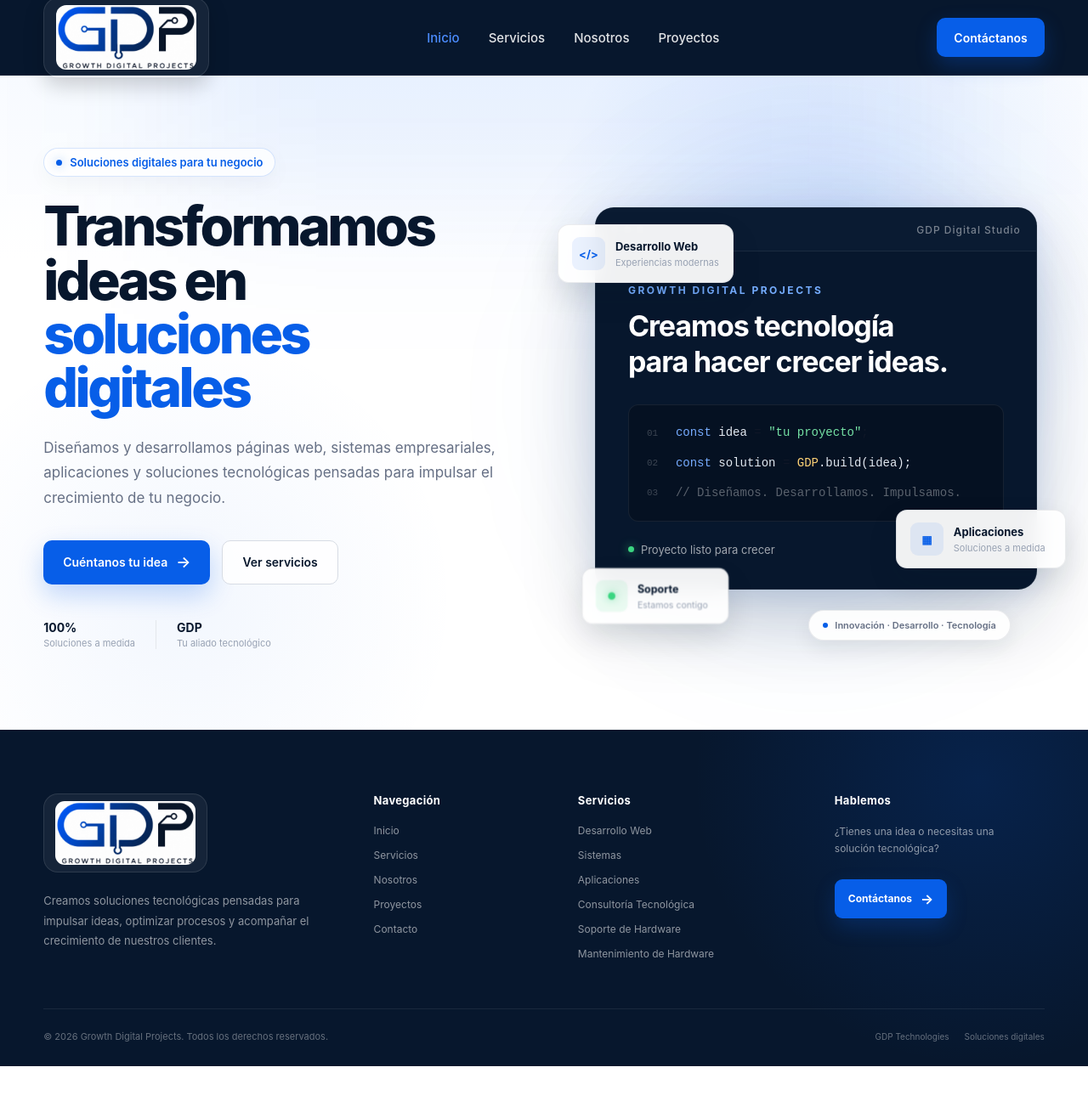
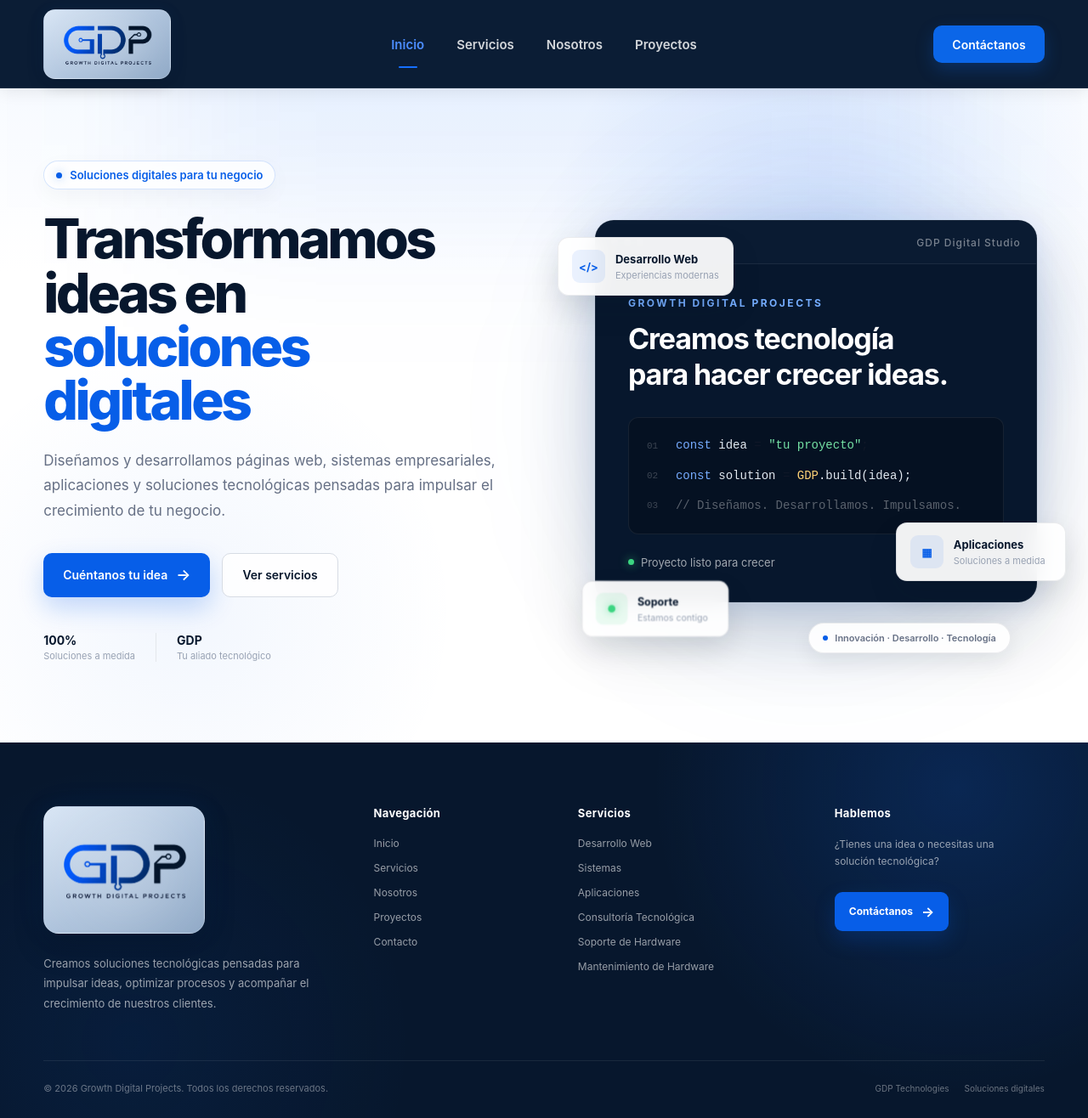
Before and after one commit to dylanpc25/GDP-Technologies, a React (Vite) app: page / in a window 1280 px wide. Shown: the whole page at 85% size. Before the commit the page ends 1255 px from the top, so only its background shows below. Built offline with nearby package versions, Linux system fonts and the light colour scheme.

Commit message:
Mejoras en diseno y conexion de botones

```diff
--- a/src/components/Footer/Footer.module.css
+++ b/src/components/Footer/Footer.module.css
@@ -1,11 +1,21 @@
+/* ==============================
+   FOOTER
+================================ */
+
 .footer {
   width: 100%;
+
   padding: 75px 0 28px;
 
   background:
     radial-gradient(
-      circle at 90% 15%,
-      rgba(7, 94, 232, 0.16),
+      circle at 88% 12%,
+      rgba(22, 112, 255, 0.18),
+      transparent 30%
+    ),
+    radial-gradient(
+      circle at 12% 80%,
+      rgba(11, 102, 232, 0.08),
       transparent 28%
     ),
     #07172d;
@@ -15,65 +25,141 @@
 
 .container {
   width: min(1200px, 92%);
+
   margin: 0 auto;
 }
 
-/* =========================
+/* ==============================
    PARTE SUPERIOR
-========================= */
+================================ */
 
 .top {
   display: grid;
-  grid-template-columns: 1.35fr 0.75fr 1fr 1fr;
+
+  grid-template-columns:
+    1.35fr
+    0.75fr
+    1fr
+    1fr;
 
   gap: 55px;
 
   align-items: start;
 }
 
-/* =========================
+/* ==============================
    MARCA
-========================= */
+================================ */
 
 .brand {
   max-width: 330px;
 }
 
+/*
+  Tarjeta del logo.
+
+  Se aclara el fondo para que la P
+  oscura del logo tenga suficiente
+  contraste.
+*/
 .logoBox {
-  width: fit-content;
+  position: relative;
 
-  display: inline-flex;
+  width: 190px;
+  height: 150px;
+
+  display: flex;
   align-items: center;
   justify-content: center;
 
-  margin-bottom: 22px;
-  padding: 8px 13px;
+  margin-bottom: 24px;
 
-  border: 1px solid rgba(255, 255, 255, 0.1);
-  border-radius: 17px;
+  padding: 14px 16px;
 
-  background: rgba(255, 255, 255, 0.06);
+  overflow: hidden;
+
+  border: 1px solid rgba(255, 255, 255, 0.16);
+
+  border-radius: 18px;
+
+  background:
+    linear-gradient(
+      145deg,
+      #d9e6f5 0%,
+      #aec3dc 55%,
+      #91aac7 100%
+    );
+
+  box-shadow:
+    0 16px 35px rgba(0, 0, 0, 0.22),
+    0 0 35px rgba(22, 112, 255, 0.08);
+
+  transition:
+    transform 0.25s ease,
+    box-shadow 0.25s ease;
 }
 
+.logoBox:hover {
+  transform: translateY(-3px);
+
+  box-shadow:
+    0 20px 42px rgba(0, 0, 0, 0.28),
+    0 0 40px rgba(22, 112, 255, 0.12);
+}
+
+/* Glow interior */
+.logoBox::before {
+  content: "";
+
+  position: absolute;
+
+  width: 120px;
+  height: 120px;
+
+  top: 50%;
+  left: 50%;
+
+  transform: translate(-50%, -50%);
+
+  border-radius: 50%;
+
+  background: rgba(255, 255, 255, 0.2);
+
+  filter: blur(35px);
+
+  pointer-events: none;
+}
+
+/* Logo */
 .logo {
+  position: relative;
+
+  z-index: 1;
+
   width: 165px;
   height: auto;
 
-  border-radius: 11px;
+  display: block;
+
+  object-fit: contain;
+
+  border-radius: 0;
 }
 
 .brand p {
   max-width: 320px;
 
-  color: rgba(255, 255, 255, 0.55);
+  margin: 0;
+
+  color: rgba(255, 255, 255, 0.6);
 
   font-size: 13px;
   line-height: 1.8;
 }
 
-/* =========================
+/* ==============================
    COLUMNAS
-========================= */
+================================ */
 
 .column {
   display: flex;
@@ -83,7 +169,7 @@
 }
 
 .column h3 {
-  margin-bottom: 8px;
+  margin: 0 0 8px;
 
   color: #ffffff;
 
@@ -96,10 +182,12 @@
 .column a {
   width: fit-content;
 
-  color: rgba(255, 255, 255, 0.55);
+  color: rgba(255, 255, 255, 0.58);
 
   font-size: 12px;
   line-height: 1.5;
+
+  text-decoration: none;
 
   transition:
     color 0.2s ease,
@@ -112,31 +200,37 @@
   transform: translateX(3px);
 }
 
+/* ==============================
+   CONTACTO
+================================ */
+
 .contactText {
   max-width: 230px;
 
-  margin-bottom: 9px;
+  margin: 0 0 9px;
 
-  color: rgba(255, 255, 255, 0.55);
+  color: rgba(255, 255, 255, 0.58);
 
   font-size: 12px;
   line-height: 1.7;
 }
 
-/* =========================
-   BOTÓN
-========================= */
+/* ==============================
+   BOTÓN CONTACTO
+================================ */
 
 .column .contactButton {
   width: fit-content;
 
   display: inline-flex;
   align-items: center;
+  justify-content: center;
 
   gap: 10px;
 
   margin-top: 5px;
-  padding: 11px 16px;
+
+  padding: 11px 17px;
 
   border-radius: 9px;
 
@@ -147,19 +241,26 @@
   font-size: 12px;
   font-weight: 700;
 
-  box-shadow: 0 10px 24px rgba(7, 94, 232, 0.22);
+  text-decoration: none;
+
+  box-shadow:
+    0 10px 24px rgba(7, 94, 232, 0.22);
 
   transition:
     transform 0.2s ease,
+    background 0.2s ease,
     box-shadow 0.2s ease;
 }
 
 .column .contactButton:hover {
   color: #ffffff;
 
+  background: #1670ff;
+
   transform: translateY(-2px);
 
-  box-shadow: 0 14px 28px rgba(7, 94, 232, 0.3);
+  box-shadow:
+    0 14px 30px rgba(7, 94, 232, 0.32);
 }
 
 .contactButton span {
@@ -172,9 +273,9 @@
   transform: translateX(3px);
 }
 
-/* =========================
+/* ==============================
    DIVISOR
-========================= */
+================================ */
 
 .divider {
   width: 100%;
@@ -185,9 +286,9 @@
   background: rgba(255, 255, 255, 0.08);
 }
 
-/* =========================
+/* ==============================
    PARTE INFERIOR
-========================= */
+================================ */
 
 .bottom {
   display: flex;
@@ -198,7 +299,9 @@
 }
 
 .bottom p {
-  color: rgba(255, 255, 255, 0.38);
+  margin: 0;
+
+  color: rgba(255, 255, 255, 0.4);
 
   font-size: 11px;
 }
@@ -211,14 +314,14 @@
 }
 
 .bottomLinks span {
-  color: rgba(255, 255, 255, 0.38);
+  color: rgba(255, 255, 255, 0.4);
 
   font-size: 10px;
 }
 
-/* =========================
+/* ==============================
    TABLET
-========================= */
+================================ */
 
 @media (max-width: 950px) {
   .footer {
@@ -234,11 +337,20 @@
   .brand {
     max-width: 420px;
   }
+
+  .logoBox {
+    width: 180px;
+    height: 140px;
+  }
+
+  .logo {
+    width: 155px;
+  }
 }
 
-/* =========================
+/* ==============================
    MOBILE
-========================= */
+================================ */
 
 @media (max-width: 600px) {
   .footer {
@@ -259,6 +371,19 @@
     max-width: 100%;
   }
 
+  .logoBox {
+    width: 175px;
+    height: 135px;
+
+    margin-bottom: 20px;
+
+    border-radius: 16px;
+  }
+
+  .logo {
+    width: 150px;
+  }
+
   .divider {
     margin: 40px 0 22px;
   }
--- a/src/components/Navbar/Navbar.module.css
+++ b/src/components/Navbar/Navbar.module.css
@@ -1,123 +1,337 @@
+/* ==============================
+   HEADER
+================================ */
+
 .header {
   position: sticky;
   top: 0;
   z-index: 1000;
 
   width: 100%;
+  height: 104px;
+
+  background: #0b1d35;
+
   border-bottom: 1px solid rgba(255, 255, 255, 0.08);
 
-  background: #07172d;
-  backdrop-filter: blur(10px);
+  box-shadow: 0 4px 18px rgba(0, 0, 0, 0.08);
 }
 
+/* ==============================
+   NAVBAR
+================================ */
+
 .navbar {
-  width: min(1200px, 92%);
-  height: 88px;
+  width: min(1180px, 92%);
+  height: 104px;
+
   margin: 0 auto;
+
+  display: grid;
+  grid-template-columns: 210px 1fr 210px;
+
+  align-items: center;
+
+  gap: 30px;
+}
+
+/* ==============================
+   LOGO
+================================ */
+
+.logoWrapper {
+  width: 190px;
+  height: 104px;
 
   display: flex;
   align-items: center;
-  justify-content: space-between;
-  gap: 32px;
-}
-
-.logoWrapper {
-  display: flex;
-  align-items: center;
-  flex-shrink: 0;
+  justify-content: flex-start;
 }
 
 .logoBox {
+  position: relative;
+
+  width: 150px;
+  height: 82px;
+
   display: flex;
   align-items: center;
   justify-content: center;
 
-  padding: 8px 14px;
+  padding: 0;
 
-  border: 1px solid rgba(255, 255, 255, 0.1);
-  border-radius: 18px;
+  overflow: hidden;
 
-  background: rgba(255, 255, 255, 0.06);
-  box-shadow: 0 10px 24px rgba(0, 0, 0, 0.18);
+  border-radius: 14px;
+
+  background: linear-gradient(
+    145deg,
+    #d9e6f5 0%,
+    #aec3dc 55%,
+    #91aac7 100%
+  );
+
+  border: 1px solid rgba(255, 255, 255, 0.14);
+
+  box-shadow:
+    0 8px 20px rgba(0, 0, 0, 0.16),
+    0 0 20px rgba(22, 112, 255, 0.06);
+
+  transition:
+    transform 0.25s ease,
+    box-shadow 0.25s ease;
 }
 
-.logoImage {
-  width: 165px;
-  height: auto;
-  display: block;
-  border-radius: 12px;
+.logoBox:hover {
+  transform: translateY(-1px);
+
+  box-shadow:
+    0 12px 26px rgba(0, 0, 0, 0.2),
+    0 0 24px rgba(22, 112, 255, 0.09);
 }
 
+/* Glow sutil */
+
+.logoBox::before {
+  content: "";
+
+  position: absolute;
+
+  width: 95px;
+  height: 55px;
+
+  top: 50%;
+  left: 50%;
+
+  transform: translate(-50%, -50%);
+
+  border-radius: 50%;
+
+  background: rgba(255, 255, 255, 0.17);
+
+  filter: blur(18px);
+
+  pointer-events: none;
+}
+
+/*
+  IMPORTANTE:
+  mantenemos el PNG completo,
+  pero ahora sí cabe dentro del header.
+*/
+
+.logoImage {
+  position: relative;
+  z-index: 1;
+
+  width: 112px;
+  height: 112px;
+
+  display: block;
+
+  object-fit: contain;
+
+  flex-shrink: 0;
+}
+
+/* ==============================
+   LINKS
+================================ */
+
 .links {
+  height: 104px;
+
   display: flex;
   align-items: center;
-  gap: 34px;
+  justify-content: center;
+
+  gap: 38px;
 }
 
 .links a {
-  color: rgba(255, 255, 255, 0.88);
+  position: relative;
+
+  height: 104px;
+
+  display: flex;
+  align-items: center;
+
+  color: rgba(255, 255, 255, 0.82);
+
   font-size: 15px;
-  font-weight: 500;
-  transition: color 0.2s ease, opacity 0.2s ease;
+  font-weight: 600;
+
+  text-decoration: none;
+
+  transition:
+    color 0.2s ease,
+    opacity 0.2s ease;
 }
 
 .links a:hover {
-  color: #4c8dff;
+  color: #ffffff;
 }
 
+/* Línea inferior */
+
+.links a::after {
+  content: "";
+
+  position: absolute;
+
+  bottom: 24px;
+  left: 50%;
+
+  width: 0;
+  height: 2px;
+
+  background: #1670ff;
+
+  border-radius: 20px;
+
+  transform: translateX(-50%);
+
+  transition: width 0.2s ease;
+}
+
+.links a:hover::after {
+  width: 22px;
+}
+
+.active {
+  color: #4c8dff !important;
+}
+
+.active::after {
+  width: 22px !important;
+}
+
+/* ==============================
+   CONTACT BUTTON
+================================ */
+
 .contactButton {
+  justify-self: end;
+
   display: inline-flex;
   align-items: center;
   justify-content: center;
 
-  min-height: 46px;
-  padding: 0 20px;
+  height: 44px;
+
+  padding: 0 22px;
 
   border-radius: 10px;
-  background: #075ee8;
+
+  background: #0b66e8;
+
   color: #ffffff;
 
   font-size: 14px;
   font-weight: 600;
 
-  box-shadow: 0 10px 24px rgba(7, 94, 232, 0.28);
+  text-decoration: none;
+
+  box-shadow:
+    0 8px 20px rgba(11, 102, 232, 0.25);
+
   transition:
     transform 0.2s ease,
-    box-shadow 0.2s ease,
-    opacity 0.2s ease;
+    background 0.2s ease,
+    box-shadow 0.2s ease;
 }
 
 .contactButton:hover {
-  transform: translateY(-1px);
-  box-shadow: 0 14px 28px rgba(7, 94, 232, 0.34);
+  background: #1670ff;
+
+  transform: translateY(-2px);
+
+  box-shadow:
+    0 12px 28px rgba(11, 102, 232, 0.35);
 }
 
-@media (max-width: 900px) {
+/* ==============================
+   TABLET
+================================ */
+
+@media (max-width: 1000px) {
+  .header {
+    height: 96px;
+  }
+
   .navbar {
-    height: 80px;
+    width: 94%;
+    height: 96px;
+
+    grid-template-columns: 180px 1fr 170px;
+
+    gap: 20px;
+  }
+
+  .logoWrapper {
+    width: 170px;
+    height: 96px;
+  }
+
+  .logoBox {
+    width: 140px;
+    height: 76px;
   }
 
   .logoImage {
-    width: 145px;
+    width: 104px;
+    height: 104px;
   }
 
   .links {
-    gap: 22px;
+    height: 96px;
+
+    gap: 24px;
+  }
+
+  .links a {
+    height: 96px;
+
+    font-size: 14px;
+  }
+
+  .links a::after {
+    bottom: 22px;
   }
 }
 
+/* ==============================
+   MOBILE
+================================ */
+
 @media (max-width: 768px) {
+  .header {
+    height: 82px;
+  }
+
   .navbar {
-    height: 78px;
+    height: 82px;
+
+    display: flex;
+    align-items: center;
+    justify-content: space-between;
+  }
+
+  .logoWrapper {
+    width: auto;
+    height: 82px;
   }
 
   .logoBox {
-    padding: 7px 12px;
-    border-radius: 16px;
+    width: 125px;
+    height: 66px;
+
+    border-radius: 12px;
   }
 
   .logoImage {
-    width: 132px;
+    width: 92px;
+    height: 92px;
   }
 
   .links {
@@ -125,28 +339,38 @@
   }
 
   .contactButton {
-    min-height: 42px;
-    padding: 0 16px;
+    height: 40px;
+
+    padding: 0 17px;
+
     font-size: 13px;
   }
 }
 
+/* ==============================
+   SMALL MOBILE
+================================ */
+
 @media (max-width: 480px) {
   .navbar {
-    width: min(94%, 1200px);
-    gap: 16px;
+    width: 92%;
+  }
+
+  .logoBox {
+    width: 115px;
+    height: 62px;
   }
 
   .logoImage {
-    width: 118px;
+    width: 86px;
+    height: 86px;
   }
 
   .contactButton {
+    height: 38px;
+
     padding: 0 14px;
+
     font-size: 12px;
   }
 }
-
-.active {
-  color: #4c8dff !important;
-}
```
Also changed, not shown: src/components/Hero/Hero.tsx (+5 -4 lines), src/pages/Services/Services.tsx (+19 -14 lines), src/assets/images/gdp-logo.png, 1 other file (tests, documents, lock files or other folders).
